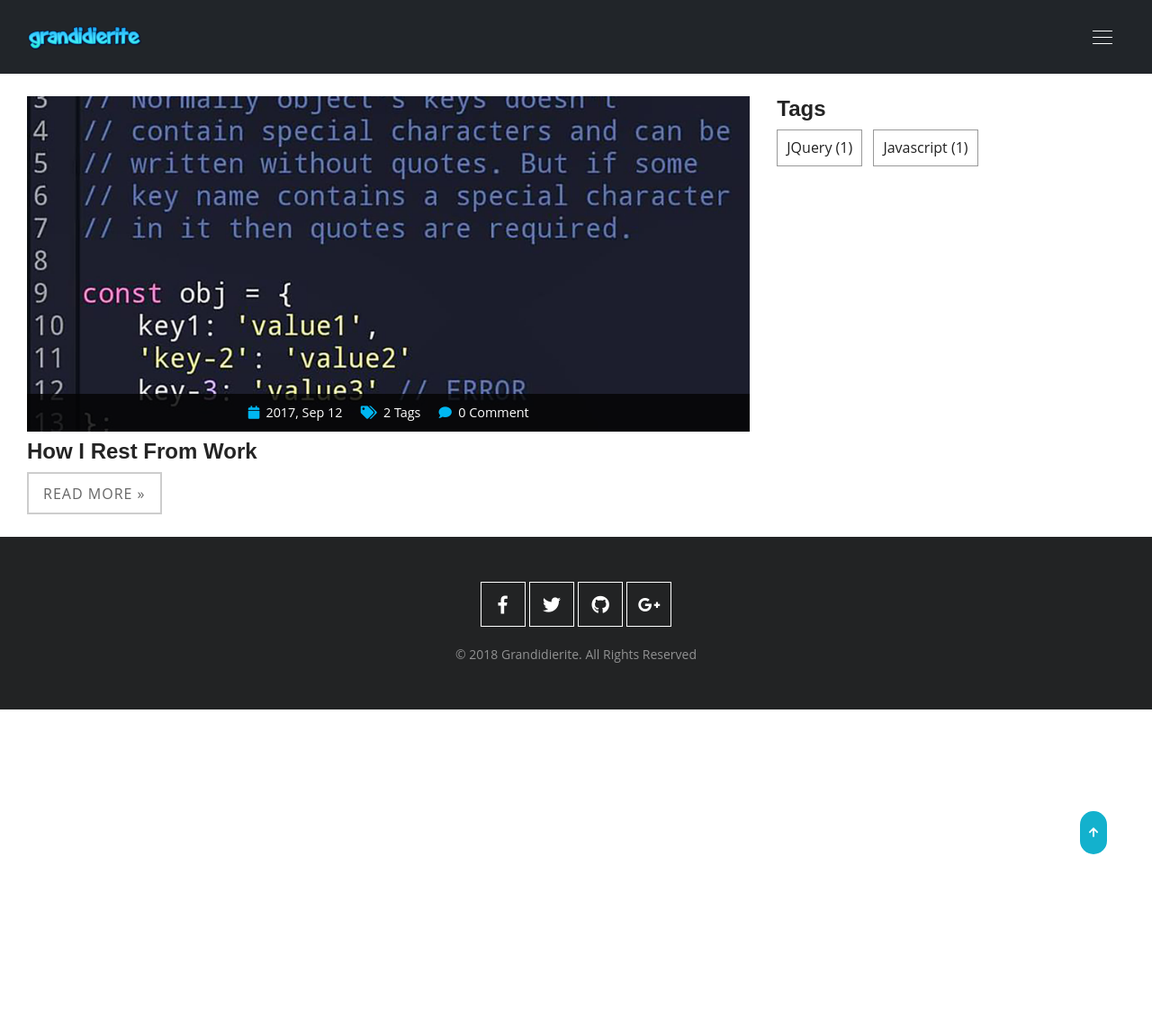
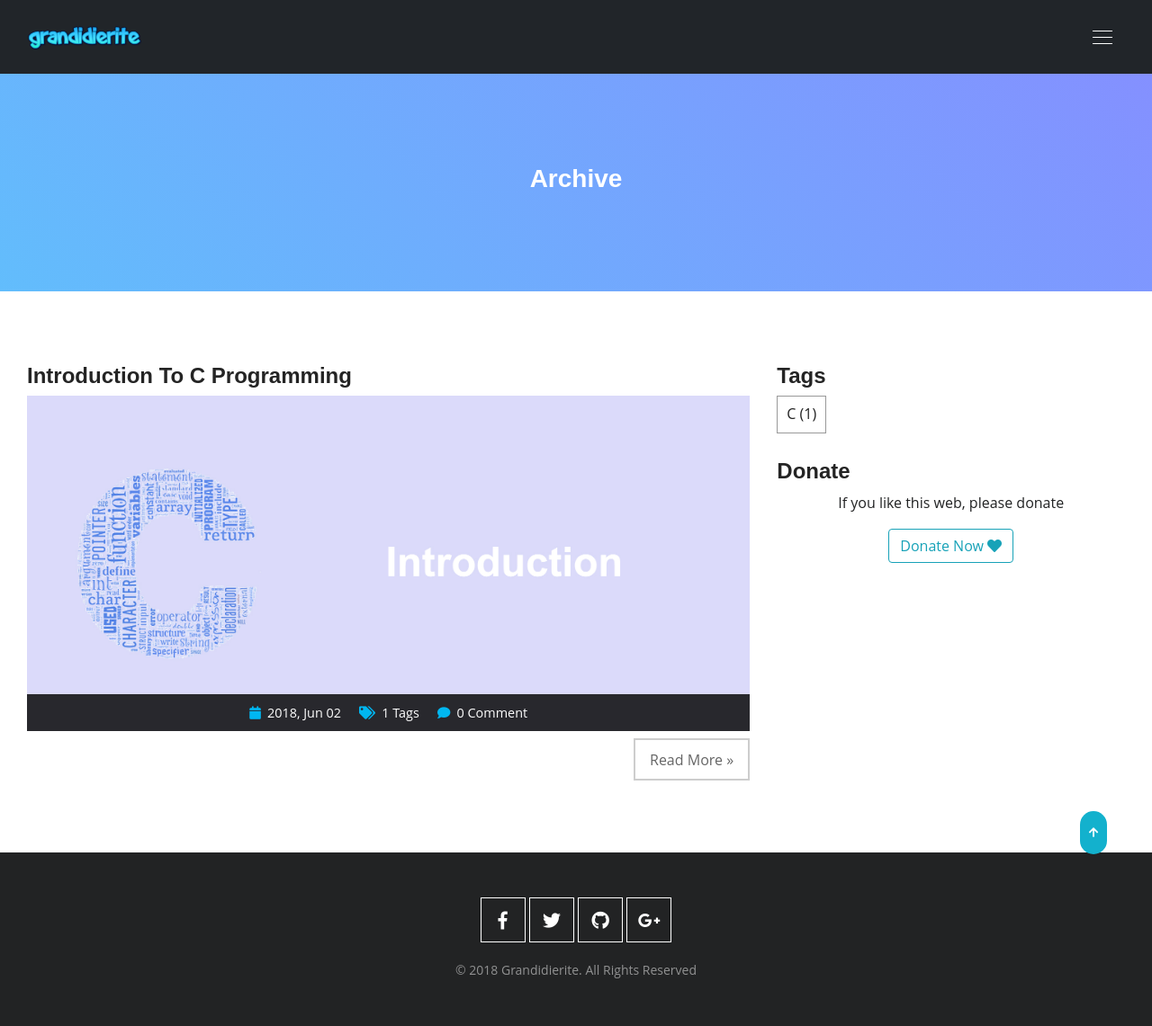
Before and after one commit to grandidierite/grandidierite.github.io, a Jekyll site: the page built from index.html, in a window 1280 px wide. Shown: the whole page at 90% size. Built offline with Jekyll 4.4.1, drawn with Linux system fonts in a browser that asks for light colours; the list of posts is cut into pages by our own code; comment, search, counter and statistics services are not loaded.

Commit message:
update blog

```diff
--- a/_config.yml
+++ b/_config.yml
@@ -1,8 +1,7 @@
 title: Welcome to Grandidierite
-description: > # this means to ignore newlines until "baseurl:"
-  Programming, Web Development, Software Development, Game Development and Mathematics Tutorials
+description: >
+  Programming, Web Development, Software Development, and Game Development Tutorials
 permalink: ':title/'
-baseurl: "" # the subpath of your site, e.g. /blog
 url: "https://grandidierite.github.io" # the base hostname & protocol for your site, e.g. http://example.com
 site-twitter: samuely09011520 #if your site has a twitter account, enter it here
 
--- a/_layouts/default.html
+++ b/_layouts/default.html
@@ -60,7 +60,6 @@
       <!-- Action -->
       <ul class="list-inline s-header__action s-header__action--lb">
         <li class="list-inline-item s-header__action-item"><a class="s-header__action-link -is-active" href="#">En</a></li>
-        <!--<li class="list-inline-item s-header__action-item"><a class="s-header__action-link" href="#">Fr</a></li>-->
       </ul>
       <!-- End Action -->
 
@@ -96,6 +95,27 @@
     <!-- End Overlay -->
   </header>
   <!--========== END HEADER ==========-->
+
+  <section class="s-banner">
+    <div class="container-fluid">
+      <div class="row">
+        <div class="col-12">
+          <div  class="s-banner-text">
+            <h3>
+              {% if page.title %}
+                {{page.title}}
+              {% else %}
+                Archive
+              {% endif %}
+            </h3>
+            {% if page.tags %}
+            <p class="text-uppercase">{{ page.date | date: '%B %d, %Y' }} | {{ page.tags.size }} Tags | <span class="disqus-comment-count" data-disqus-url="{{ page.url | prepend: site.baseurl | prepend: site.url }}">0 Comment</span></p>
+            {% endif %}
+          </div>
+        </div>
+      </div>
+    </div>
+  </section>
 
   {{ content }}
 
@@ -142,12 +162,12 @@
   </footer>
   <!--========== END FOOTER ==========-->
 
+  <script type="text/javascript" src="//st-n.ads1-adnow.com/js/adv_out.js"></script>
   <script type="text/javascript">
   (sc_adv_out = window.sc_adv_out || []).push({
     id : "509174",
     domain : "n.ads1-adnow.com"
   });
   </script>
-  <script type="text/javascript" src="//st-n.ads1-adnow.com/js/adv_out.js"></script>
 </body>
 </html>
--- a/assets/css/style.css
+++ b/assets/css/style.css
@@ -77,6 +77,10 @@
   outline: none;
 }
 
+.text-uppercase {
+  text-transform: uppercase;
+  letter-spacing: 0.1em;
+}
 /*----------------------------------
   Selection
 ------------------------------------*/
@@ -511,6 +515,16 @@
   }
 }
 
+.s-banner {
+  background-image:-moz-linear-gradient(45deg, #62bdfc 0%, #8490ff 100%);
+  background-image:-webkit-linear-gradient(45deg, #62bdfc 0%, #8490ff 100%);
+  background-image:-ms-linear-gradient(45deg, #62bdfc 0%, #8490ff 100%);
+  padding: 100px 0;
+}
+.s-banner-text > * {
+  color: #fff;
+  text-align: center;
+}
 /*----------------------------------
   Back To Top
 ------------------------------------*/
@@ -589,6 +603,7 @@
   position:relative;
   float: none;
   width: 100%;
+  margin: 0 0 .5em;
 }
 
 .post-meta {
@@ -623,25 +638,18 @@
   color: #00b7f1;
 }
 
-.post-content {
-  padding-right:0;
-  margin: .5em 0 0;
-}
-
-.readmore-button a {
+.btn-readmore {
   padding: 0.6em 1em;
   color: #666;
-  /*font-size: 1em;*/
-  letter-spacing: 1px;
+  font-size: 1em;
   background: none;
   border: 2px solid #cdcdcd;
   border-radius: 0;
   font-weight: 400;
-  text-transform: uppercase;
   display: inline-block;
 }
 
-.readmore-button a:hover {
+.btn-readmore:hover {
   box-shadow: none;
   border: 1px solid #00b7f1;
 }
@@ -677,6 +685,9 @@
 .hvr-underline-from-left:focus:before,
 .hvr-underline-from-left:active:before {
   right: 0;
+}
+.panel {
+  margin-bottom: 20px;
 }
 
 .tags a {
@@ -740,7 +751,7 @@
   color: #212121;
   line-height: 1.5em;
   text-align: center;
-  margin-bottom: 0;
+  margin-bottom: 50px;
 }
 
 .entry-title ul {
@@ -762,16 +773,18 @@
 }
 
 .entry-content p {
-  margin: 2em 0;
   color: #555;
-  line-height: 2em;
   text-align: justify;
 }
 
 .entry-content img {
   max-width: 100%;
 }
-
+.entry-content ul,
+.entry-content ol{
+  padding: 0;
+  list-style-position: inside;
+}
 #blog-tags:before {
    display: block;
    content: " ";
--- a/index.html
+++ b/index.html
@@ -3,38 +3,34 @@
 ---
 <!--========== PAGE CONTENT ==========-->
 <!-- Features -->
-<section>
-  <div class="container-fluid g-padding-y-25--xs">
+<section class="g-padding-y-80--xs">
+  <div class="container-fluid">
     <div class="row">
       <div class="col-md-8 mb-4 mb-md-0">
         {% for post in paginator.posts %}
         <div class="blog-post">
           <div class="post-thumb">
-            {% if post.img %}
-            <a href="{{post.url | prepend: site.baseurl}}"><img src="{{"/assets/img/" | prepend: site.baseurl | append : post.img}}" alt=" " class="img-fluid" /></a>
-            {% else %}
-            {% endif %}
+            <h4><a href="{{post.url}}">{{post.title}}</a></h4>
+            <a href="{{post.url}}"><img src="{{"/assets/img/" | prepend: site.baseurl | append : post.img}}" alt=" " class="img-fluid" /></a>
             <div class="post-meta">
               <ul>
-                <li><a href="#"><span class="fa fa-calendar" aria-hidden="true"></span>{{post.date | date: '%Y, %b %d'}}</a></li>
-                <li><a href="{{post.url | prepend: site.baseurl}}#blog-tags"><span class="fa fa-tags" aria-hidden="true"></span>{{ post.tags.size }} Tags</a></li>
-                <li><a href="{{post.url | prepend: site.baseurl}}#blog-comments"><span class="fa fa-comment" aria-hidden="true"></span><span class="disqus-comment-count" data-disqus-url="{{ post.url | prepend: site.baseurl | prepend: site.url }}">0 Comment</span></a></li>
+                <li><a href="javascript:void(0);"><span class="fa fa-calendar" aria-hidden="true"></span>{{post.date | date: '%Y, %b %d'}}</a></li>
+                <li><a href="javascript:void(0);"><span class="fa fa-tags" aria-hidden="true"></span>{{ post.tags.size }} Tags</a></li>
+                <li><a href="javascript:void(0);"><span class="fa fa-comment" aria-hidden="true"></span><span class="disqus-comment-count" data-disqus-url="{{ post.url | prepend: site.url }}">0 Comment</span></a></li>
               </ul>
             </div>
           </div>
-          <div class="post-content">
-            <h4><a href="{{post.url | prepend: site.baseurl}}">{{post.title}}</a></h4>
-            <div class="readmore-button">
-              <a class="btn hvr-underline-from-left" href="{{post.url | prepend: site.baseurl}}" role="button">Read More »</a>
-            </div>
+          <div class="text-right">
+            <a class="btn hvr-underline-from-left btn-readmore" href="{{post.url}}" role="button">Read More »</a>
           </div>
         </div>
         {% endfor %}
         {% include pagination.html %}
       </div>
       <div class="col-md-4">
-        <div class="tags">
+        <div class="panel">
           <h4>Tags</h4>
+          <div class="tags">
           {% capture site_tags %}{% for tag in site.tags %}{{ tag | first }}{% unless forloop.last %},{% endunless %}{% endfor %}{% endcapture %}
           {% assign tag_words = site_tags | split:',' | sort %}
             <!--  cycles through tag list and creates header row of all tags used in site with accompanying per-tag counts...-->
@@ -42,7 +38,14 @@
             {% capture this_word %}{{ tag_words[item] | strip_newlines }}{% endcapture %}
             <a href="{{site.baseurl}}/tags#{{this_word | replace: ' ', '-'}}">{{ this_word }} <span>({{ site.tags[this_word].size }})</span></a>
             {% endunless %}{% endfor %}
-
+          </div>
+        </div>
+        <div class="panel">
+          <h4>Donate</h4>
+          <div class="text-center">
+            <p>If you like this web, please donate</p>
+            <a href="https://paypal.me/Samuel431" class="btn btn-outline-info" rel="nofollow" target="_blank">Donate Now <i class="fas fa-heart"></i></a>
+          </div>
         </div>
       </div>
     </div>
```
Also changed, not shown: _layouts/post.html (+18 -17 lines), _posts/2017-04-06-hello-world.markdown (deleted, +0 -56 lines), _posts/2017-06-02-introduction-to-C-programming.markdown (added, +50 -0 lines), tags.html (+4 -7 lines), assets/img/clang.jpg (added), assets/img/gcc.jpg (added), assets/img/introduction.jpg (added).
